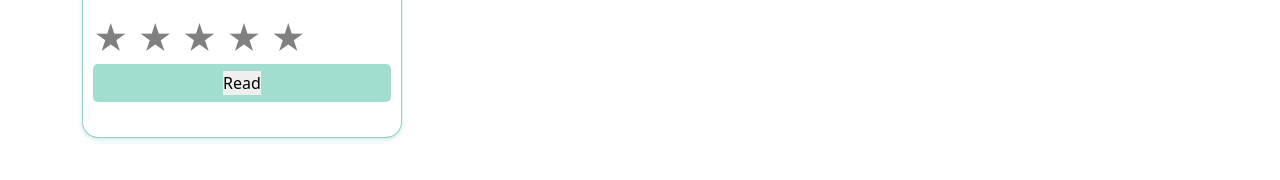
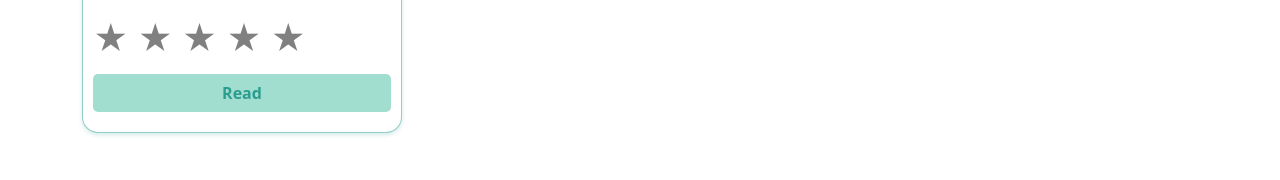
Before and after one commit to hdubey64/pw_milstone_exam_two, a plain HTML site: page projects-1/index.html in a window 1280 px wide. Shown: the part 452-632 px from the top of the page. Drawn offline with nearby package versions, Linux system fonts and the light colour scheme; files whose address does not match are found by name.

Commit message:
Botton Css Fixed

```diff
--- a/projects-1/assets/css/style.css
+++ b/projects-1/assets/css/style.css
@@ -78,16 +78,18 @@ section {
 .card a {
    background-color: var(--mintGreen);
    color: var(--electricBlue);
-   /* border: none; */
    text-align: center;
    text-decoration: none;
    border-radius: 5px;
    padding: 7px;
-   margin-bottom: 25px;
-   font-weight: 700;
+   margin: 10px auto;
+   width: 100%;
 }
 .card button {
    border: none;
+   font-weight: 700;
+   background-color: var(--mintGreen);
+   color: var(--electricBlue);
 }
 
 .modelBox {
```
